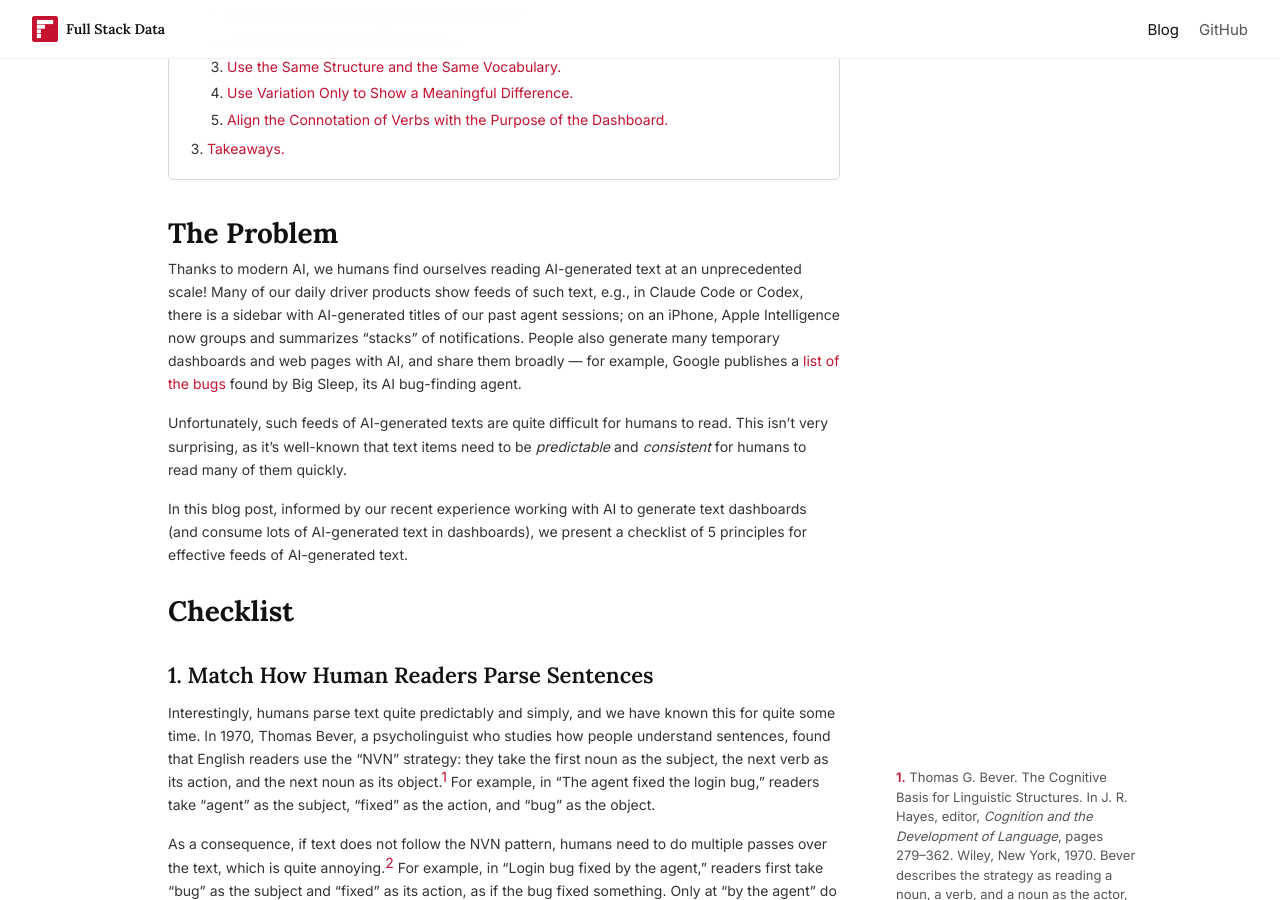
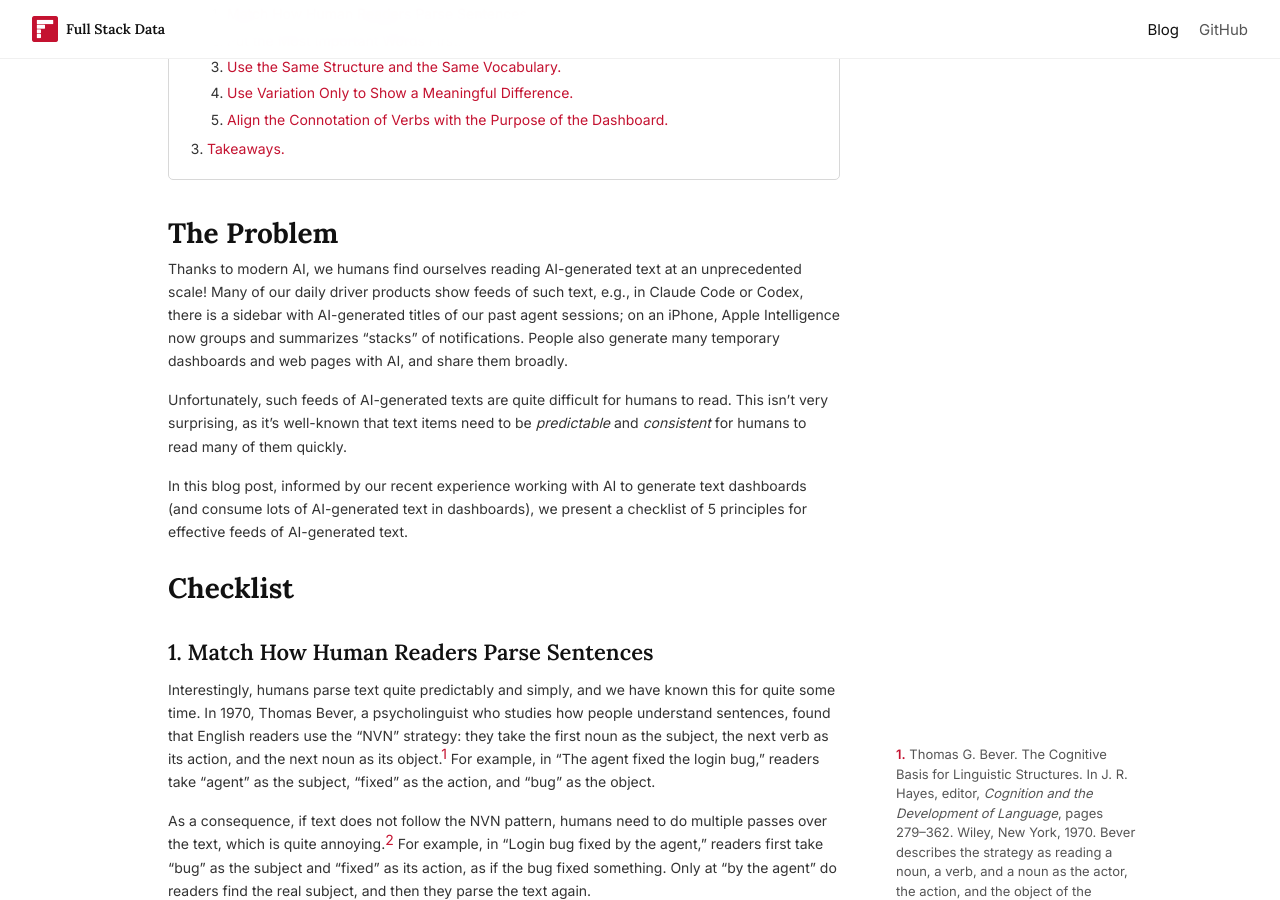
Before and after one commit to fsdatalab/fsdatalab.github.io, a Jekyll site: the page built from _posts/2026-10-29-agent-text-at-scale.md, in a window 1280 px wide and 900 px high, scrolled down 414 px. Built offline with Jekyll 4.4.1, drawn with Linux system fonts in a browser that asks for light colours.

Commit message:
Drop the Big Sleep example from the readable AI text post
Co-Authored-By: Claude Opus 5.5 <noreply@anthropic.com>

```diff
--- a/_posts/2026-10-29-agent-text-at-scale.md
+++ b/_posts/2026-10-29-agent-text-at-scale.md
@@ -32,7 +32,7 @@ image:
 
 # The Problem
 
-Thanks to modern AI, we humans find ourselves reading AI-generated text at an unprecedented scale! Many of our daily driver products show feeds of such text, e.g., in Claude Code or Codex, there is a sidebar with AI-generated titles of our past agent sessions; on an iPhone, Apple Intelligence now groups and summarizes "stacks" of notifications. People also generate many temporary dashboards and web pages with AI, and share them broadly --- for example, Google publishes a [list of the bugs](https://issuetracker.google.com/issues?q=componentid:1836411&s=type:desc&s=issue_id:desc) found by Big Sleep, its AI bug-finding agent.
+Thanks to modern AI, we humans find ourselves reading AI-generated text at an unprecedented scale! Many of our daily driver products show feeds of such text, e.g., in Claude Code or Codex, there is a sidebar with AI-generated titles of our past agent sessions; on an iPhone, Apple Intelligence now groups and summarizes "stacks" of notifications. People also generate many temporary dashboards and web pages with AI, and share them broadly.
 
 Unfortunately, such feeds of AI-generated texts are quite difficult for humans to read. This isn't very surprising, as it's well-known that text items need to be _predictable_ and _consistent_ for humans to read many of them quickly.
 
```
